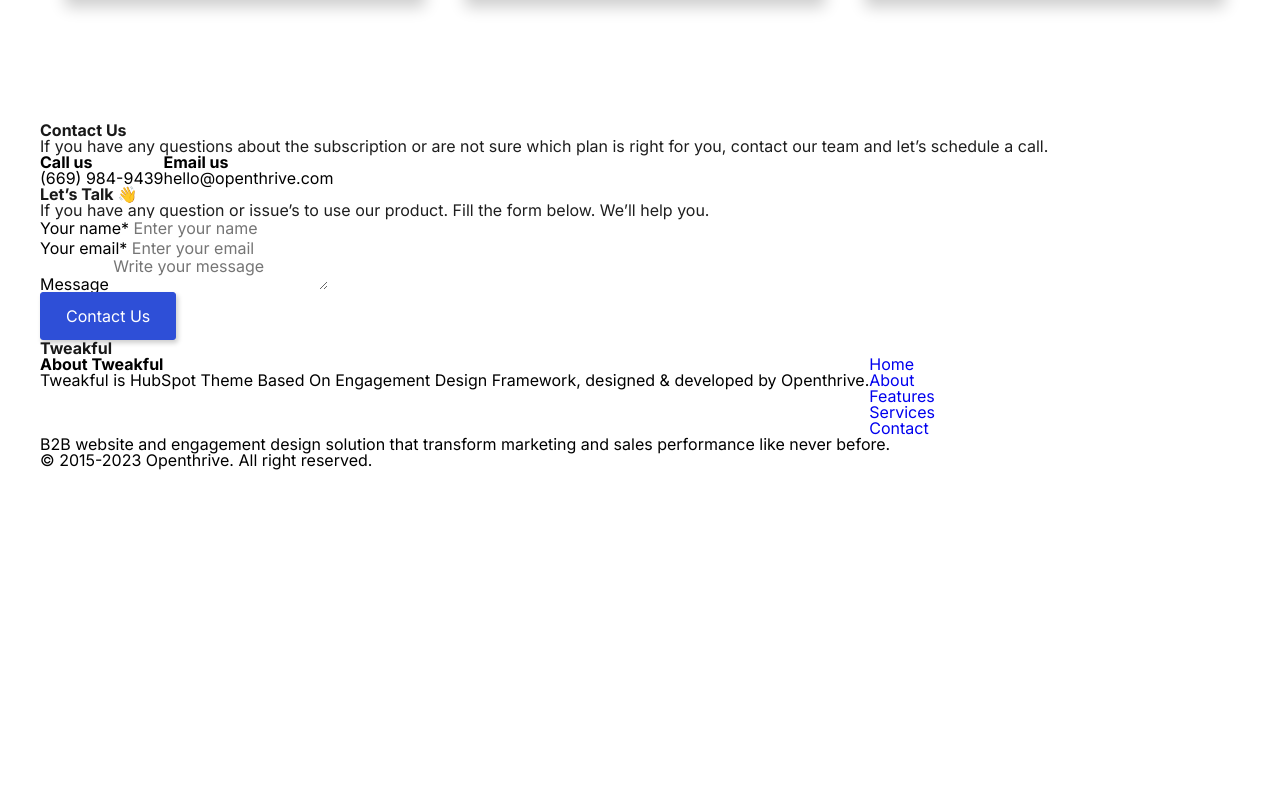
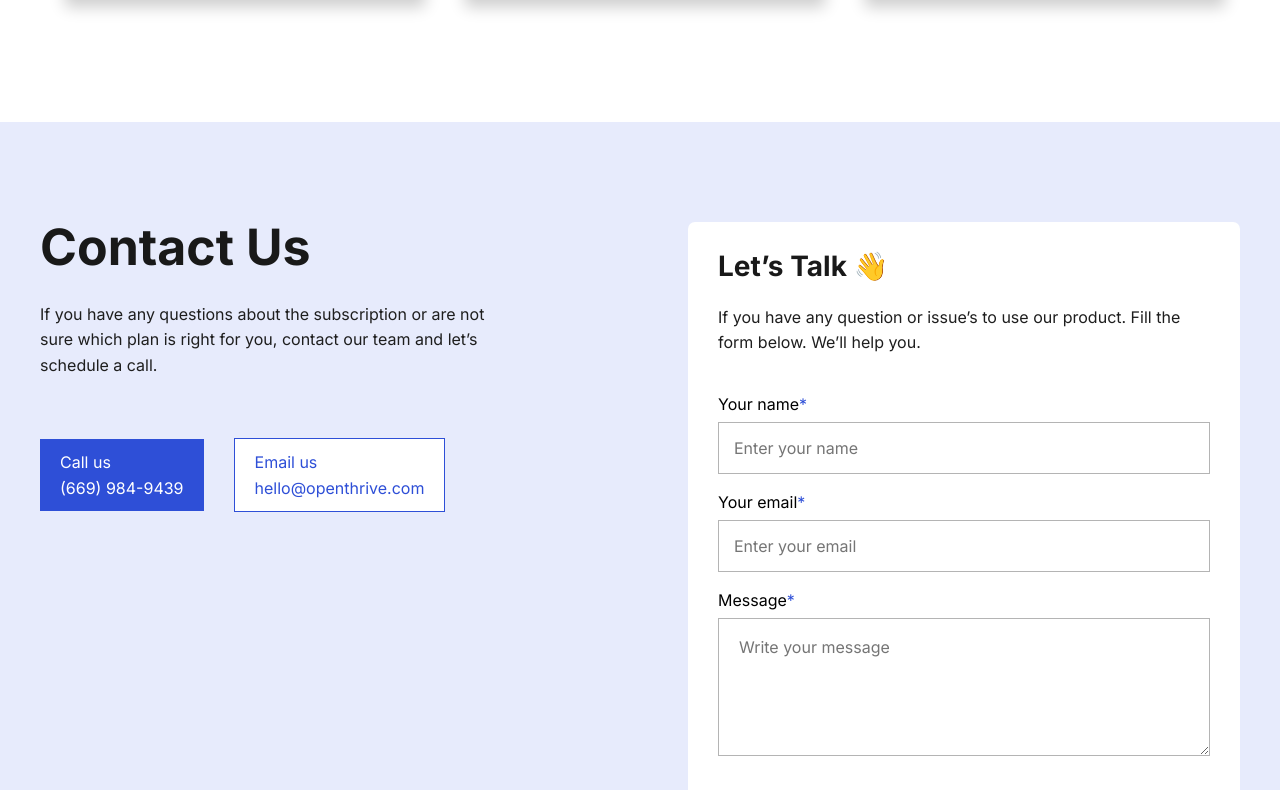
Before and after one commit to ahmadovTural/landing-page, a plain HTML site: page index.html in a window 1280 px wide. Shown: the part 4986-5776 px from the top of the page. Before the commit the page ends 5456 px from the top, so only its background shows below. Drawn offline with nearby package versions, Linux system fonts and the light colour scheme.

Commit message:
contact section completed

```diff
--- a/css/style.css
+++ b/css/style.css
@@ -372,3 +372,92 @@ header {
 .btn--borderless:hover i {
     transform: translateX(7px);
 }
+
+
+/** ========== Contact Section ========== */
+.contact {
+    padding: 100px 0;
+}
+
+.contact .row .col {
+    width: 46%;
+}
+
+.contact__title {
+    font-size: 50px;
+}
+
+.contact__description {
+    line-height: 1.6;
+    margin: 30px 0 60px;
+    width: 480px;
+}
+
+.contact__box {
+    padding: 15px 20px;
+    cursor: pointer;
+}
+
+.contact__box span {
+    display: block;
+}
+
+.contact__box:nth-child(1) {
+    margin-right: 30px;
+    background-color: var(--primary);
+    color: var(--white);
+    transition: all .4s ease-in-out;
+}
+
+.contact__box:nth-child(2) {
+    border: 1px solid var(--primary);
+    color: var(--primary);
+    background-color: var(--white);
+    transition: all .4s ease-in-out;
+}
+
+.contact__box:nth-child(1):hover,
+.contact__box:nth-child(2):hover {
+    transform: scale(1.05);
+}
+
+.contact__form {
+    padding: 30px;
+    background-color: var(--white);
+    border-radius: 7px;
+}
+
+.form__title {
+    font-size: 28px;
+}
+
+.form__description {
+    line-height: 1.6;
+    margin: 25px 0 40px;
+}
+
+.contact__form label {
+    display: block;
+}
+
+.contact__form label span {
+    color: var(--primary);
+}
+
+.contact__form input,
+.contact__form textarea {
+    width: 100%;
+    border: 1px solid #B4B4B4;
+}
+
+.contact__form input {
+    padding: 15px;
+}
+
+.contact__form textarea {
+    padding: 20px;
+}
+
+.contact__message {
+    margin-bottom: 35px;
+}
--- a/index.html
+++ b/index.html
@@ -390,9 +390,9 @@
         </section>
 
         <!--* Contact Section  -->
-        <section class="contact" id="contact">
+        <section class="contact bg-secondary" id="contact">
             <div class="container">
-                <div class="row">
+                <div class="row justify-between">
                     <div class="col">
                         <h2 class="contact__title fw-bold text-primary">Contact Us</h2>
                         <p class="contact__description fw-regular text-secondary">
@@ -401,12 +401,12 @@
                         </p>
                         <div class="contact__boxes d-flex align-center">
                             <div class="contact__box">
-                                <h5 class="fw-bold">Call us</h5>
-                                <h6 class="fw-regular">(669) 984-9439</h6>
+                                <span class="mb-10">Call us</span>
+                                <span>(669) 984-9439</span>
                             </div>
                             <div class="contact__box">
-                                <h5 class="fw-bold">Email us</h5>
-                                <h6 class="fw-regular">hello@openthrive.com</h6>
+                                <span class="mb-10">Email us</span>
+                                <span>hello@openthrive.com</span>
                             </div>
                         </div>
                     </div>
@@ -414,20 +414,22 @@
                         <form class="contact__form">
                             <h3 class="form__title fw-bold text-primary">Let’s Talk 👋</h3>
                             <p class="form__description fw-regular text-secondary">
-                                If you have any question or issue’s to use our product. Fill the form below. We’ll help
+                                If you have any question or issue’s to use our <span></span> product. Fill the form
+                                below. We’ll help
                                 you.
                             </p>
-                            <div class="input__group">
-                                <label for="name">Your name<span>*</span></label>
+                            <div class="input__group mb-20">
+                                <label for="name" class="mb-10">Your name<span>*</span></label>
                                 <input type="text" name="name" id="name" placeholder="Enter your name">
                             </div>
-                            <div class="input__group">
-                                <label for="email">Your email<span>*</span></label>
+                            <div class="input__group mb-20">
+                                <label for="email" class="mb-10">Your email<span>*</span></label>
                                 <input type="email" name="email" id="email" placeholder="Enter your email">
                             </div>
-                            <div class="input__group">
-                                <label for="message">Message</label>
-                                <textarea name="message" id="message" placeholder="Write your message"></textarea>
+                            <div class="input__group contact__message">
+                                <label for="message" class="mb-10">Message<span>*</span></label>
+                                <textarea name="message" id="message" placeholder="Write your message"
+                                    rows="6"></textarea>
                             </div>
                             <button class="btn btn--primary">Contact Us</button>
                         </form>
```
